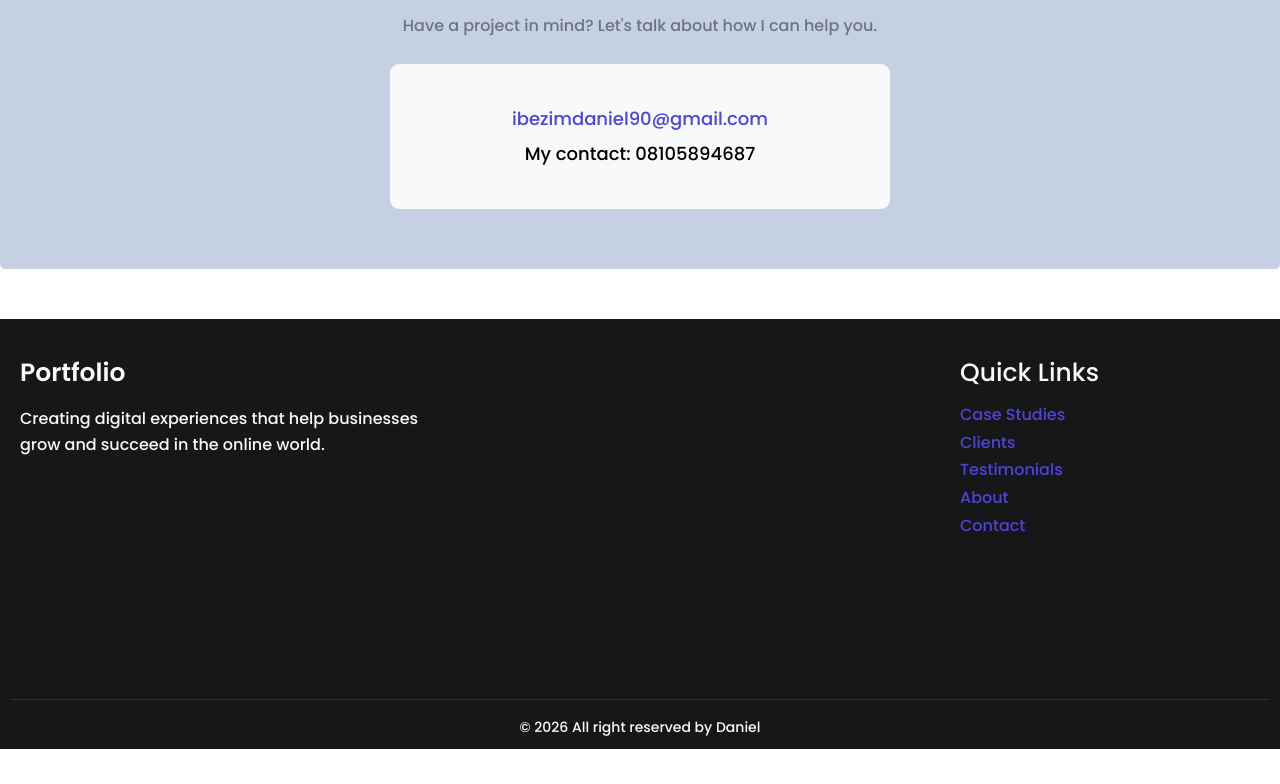
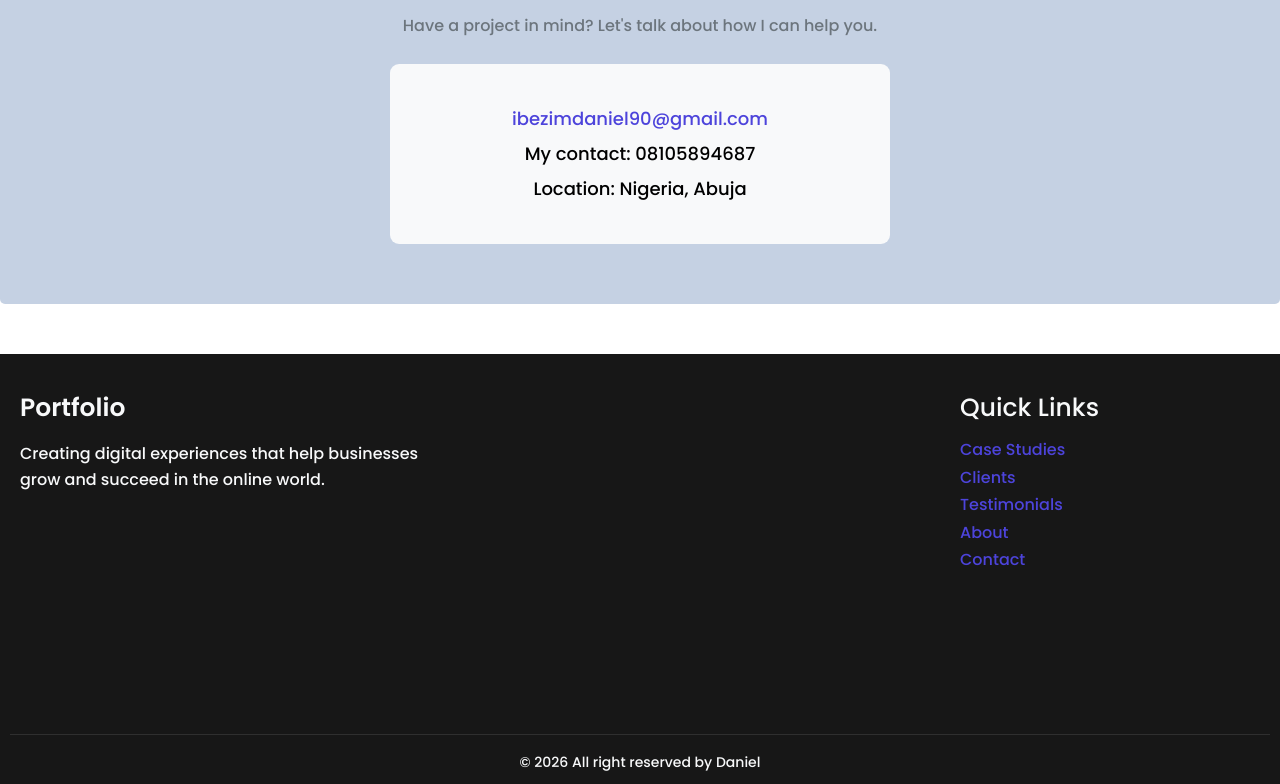
Before and after one commit to IBEZIM20075/portfolio, a plain HTML site: page index.html in a window 1280 px wide. Shown: the part 4432-5216 px from the top of the page. Before the commit the page ends 5181 px from the top, so only its background shows below. Drawn offline with Linux system fonts and the light colour scheme.

Commit message:
Update index.html

```diff
--- a/index.html
+++ b/index.html
@@ -185,6 +185,7 @@
                 <div class="contact-place">
                     <p><a href="mailto:ibezimdaniel90@gmail.com">ibezimdaniel90@gmail.com</a></p>
                     <p>My contact: 08105894687</p>
+                    <p>Location: Nigeria, Abuja</p>
                 </div>
             </div>
         </section>
@@ -214,4 +215,5 @@
     </div>
  <script src="index.js"></script>
 </body>
+
 </html>
```
